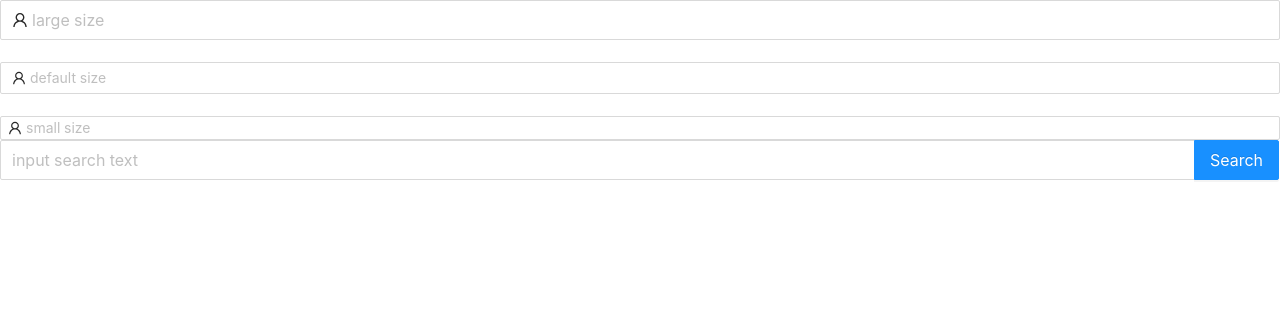
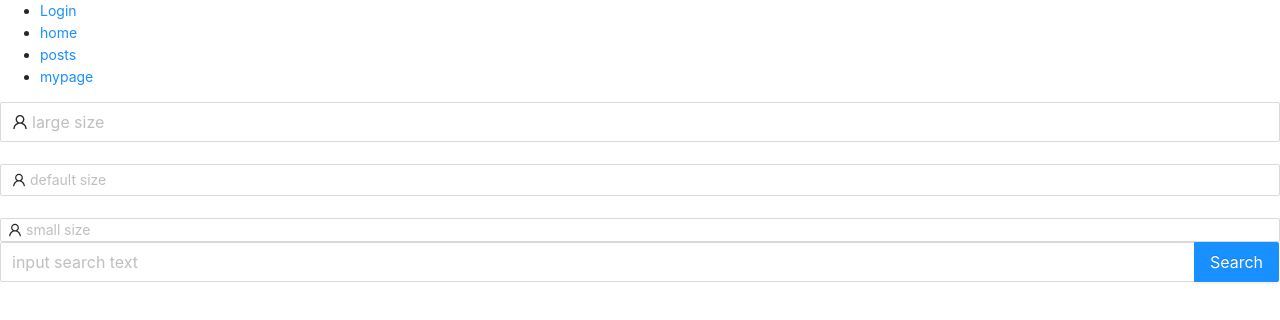
Before and after one commit to minsu-zip/mate-react, a React (Create React App) app: page /posts in a window 1280 px wide. Shown: the top 320 px of the page. Built offline with nearby package versions, Linux system fonts and the light colour scheme.

Commit message:
feat : 기본라우터 설정 및 예시 파일

```diff
--- a/src/App.js
+++ b/src/App.js
@@ -1,9 +1,30 @@
-import Button from './components/Button'
 import './App.css'
-function App() {
+import { Route, Switch } from 'react-router'
+import LoginPage from '@pages/LoginPage'
+import HomePage from '@pages/HomePage'
+import PostsPage from '@pages/PostsPage'
+import MyPage from '@pages/MyPage'
+import DefaultTemplate from '@components/template/DefaultTemplate'
+import Footer from '@components/Footer'
+const App = () => {
   return (
     <div className="App">
-      <Button></Button>
+      <DefaultTemplate></DefaultTemplate>
+      <Switch>
+        <Route path="/" exact>
+          <LoginPage></LoginPage>
+        </Route>
+        <Route path="/posts" exact>
+          <PostsPage></PostsPage>
+        </Route>
+        <Route path="/home" exact>
+          <HomePage></HomePage>
+        </Route>
+        <Route path="/mypage" exact>
+          <MyPage></MyPage>
+        </Route>
+      </Switch>
+      {/* <Footer></Footer> */}
     </div>
   )
 }
--- /dev/null
+++ b/src/components/Footer/index.js
@@ -0,0 +1,5 @@
+const Footer = () => {
+  return <div>Footer</div>
+}
+
+export default Footer
--- /dev/null
+++ b/src/components/Header/index.js
@@ -0,0 +1,5 @@
+const Header = () => {
+  return <div>Header</div>
+}
+
+export default Header
--- /dev/null
+++ b/src/components/Login/index.js
@@ -0,0 +1,5 @@
+const Login = () => {
+  return <div>LOGIN</div>
+}
+
+export default Login
--- /dev/null
+++ b/src/components/Menu/index.js
@@ -0,0 +1,24 @@
+import { Link } from 'react-router-dom'
+
+const Menu = () => {
+  return (
+    <nav>
+      <ul>
+        <li>
+          <Link to="/">Login</Link>
+        </li>
+        <li>
+          <Link to="/home">home</Link>
+        </li>
+        <li>
+          <Link to="/posts">posts</Link>
+        </li>
+        <li>
+          <Link to="/mypage">mypage</Link>
+        </li>
+      </ul>
+    </nav>
+  )
+}
+
+export default Menu
--- /dev/null
+++ b/src/components/template/DefaultTemplate.js
@@ -0,0 +1,12 @@
+import Menu from '@components/Menu'
+
+const DefaultTemplate = ({ children }) => {
+  return (
+    <div>
+      <Menu></Menu>
+      <main>{children}</main>
+    </div>
+  )
+}
+
+export default DefaultTemplate
--- a/src/index.js
+++ b/src/index.js
@@ -1,17 +1,20 @@
-import React from 'react';
-import ReactDOM from 'react-dom';
-import './index.css';
-import App from './App';
-import reportWebVitals from './reportWebVitals';
+import React from 'react'
+import ReactDOM from 'react-dom'
+import './index.css'
+import App from './App'
+import reportWebVitals from './reportWebVitals'
+import { BrowserRouter } from 'react-router-dom'
 
 ReactDOM.render(
   <React.StrictMode>
-    <App />
+    <BrowserRouter>
+      <App />
+    </BrowserRouter>
   </React.StrictMode>,
-  document.getElementById('root')
-);
+  document.getElementById('root'),
+)
 
 // If you want to start measuring performance in your app, pass a function
 // to log results (for example: reportWebVitals(console.log))
 // or send to an analytics endpoint. Learn more: https://bit.ly/CRA-vitals
-reportWebVitals();
+reportWebVitals()
--- /dev/null
+++ b/src/pages/HomePage.js
@@ -0,0 +1,10 @@
+import Header from '@components/Header'
+const HomePage = () => {
+  return (
+    <div>
+      <Header></Header>
+    </div>
+  )
+}
+
+export default HomePage
--- /dev/null
+++ b/src/pages/LoginPage.js
@@ -0,0 +1,10 @@
+import Login from '@components/Login'
+const LoginPage = () => {
+  return (
+    <div>
+      <Login></Login>
+    </div>
+  )
+}
+
+export default LoginPage
--- /dev/null
+++ b/src/pages/MyPage.js
@@ -0,0 +1,10 @@
+const MyPage = () => {
+  return (
+    <div>
+      {/* components에서 작업한 모듈들을 불러오면 된다. */}
+      프로필 수정 페이지
+    </div>
+  )
+}
+
+export default MyPage
--- /dev/null
+++ b/src/pages/PostsPage.js
@@ -0,0 +1,10 @@
+import Button from '@components/Button'
+const PostsPage = () => {
+  return (
+    <div>
+      <Button></Button>
+    </div>
+  )
+}
+
+export default PostsPage
```
